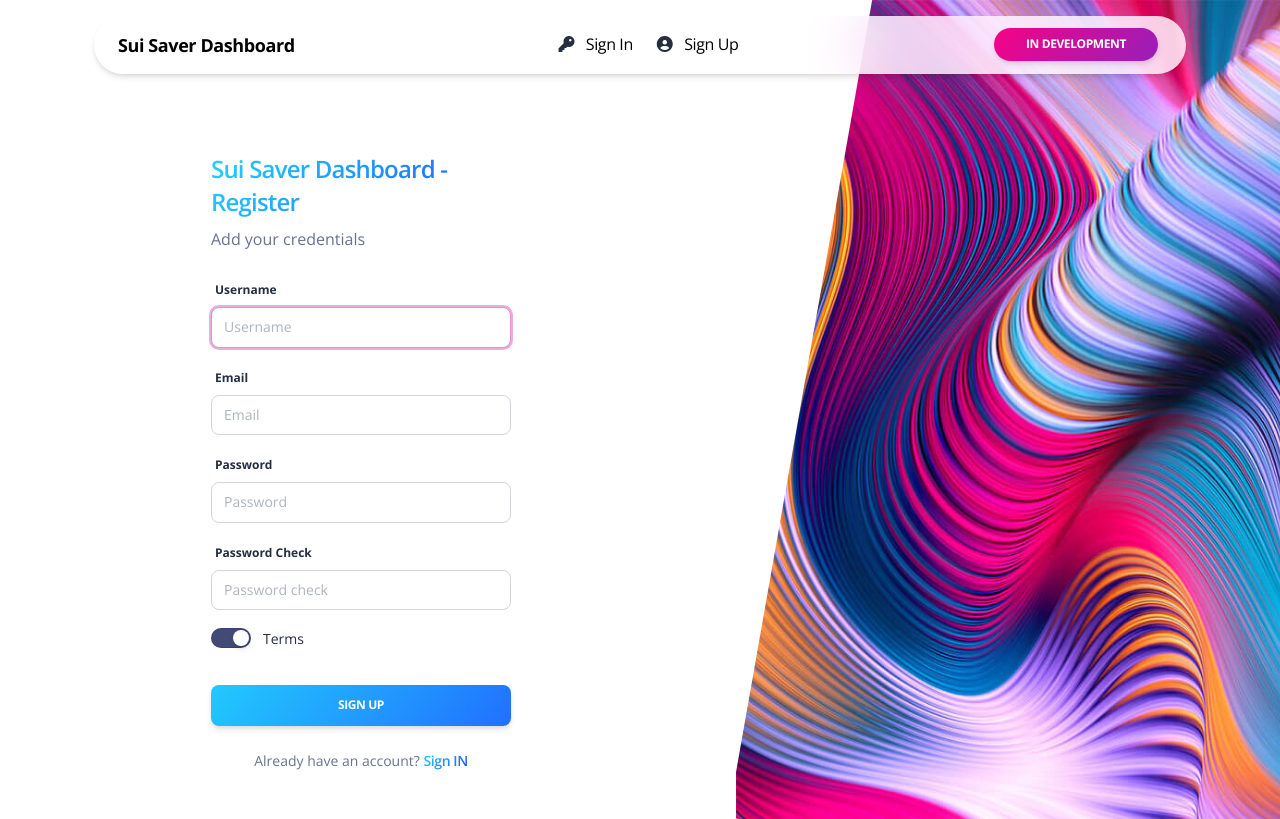
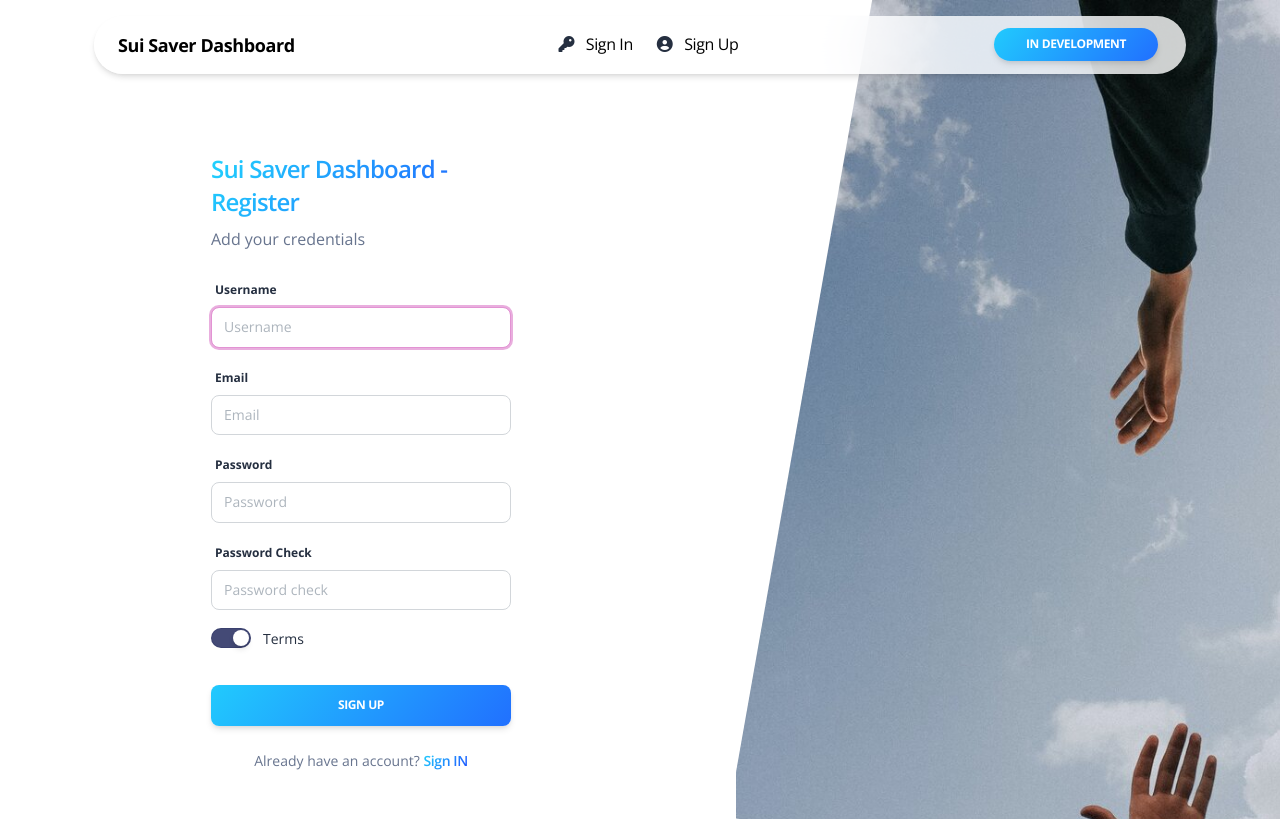
Before and after one commit to Satyajit-Codys/sui-saver-web, a Django app: page /register/ in a window 1280 px wide. Run offline with Django 3.2, Linux system fonts and the light colour scheme; some libraries are stand-ins or nearby versions.

Commit message:
New design changes

```diff
--- a/apps/templates/accounts/register.html
+++ b/apps/templates/accounts/register.html
@@ -42,8 +42,7 @@
                                     <label class="form-check-label" for="rememberMe">Terms</label>
                                 </div>
                                 <div class="text-center">
-                                        <button type="submit"
-                                                name="register"
+                                    <button type="submit" name="register"
                                         class="btn bg-gradient-info w-100 mt-4 mb-0">Sign UP</button>
                                 </div>
                             </form>
@@ -51,8 +50,7 @@
                         <div class="card-footer text-center pt-0 px-lg-2 px-1">
                             <p class="mb-4 text-sm mx-auto">
                                 Already have an account?
-                                    <a href="{% url 'login' %}"
-                                       class="text-info text-gradient font-weight-bold">Sign IN</a>
+                                <a href="{% url 'login' %}" class="text-info text-gradient font-weight-bold">Sign IN</a>
                             </p>
                         </div>
                     </div>
@@ -60,7 +58,7 @@
                 <div class="col-md-6">
                     <div class="oblique position-absolute top-0 h-100 d-md-block d-none me-n8">
                         <div class="oblique-image bg-cover position-absolute fixed-top ms-auto h-100 z-index-0 ms-n6"
-                                 style="background-image:url('/static/assets/img/curved-images/curved6.jpg')">
+                            style="background-image:url('/static/assets/img/featured/login-feature.jpg')">
                         </div>
                     </div>
                 </div>
--- a/apps/templates/home/index.html
+++ b/apps/templates/home/index.html
@@ -7,6 +7,8 @@
 
 {% block content %}
 
+
+<!-- tagline can be something like this - bridging the gap between the life and death (or indiduals) -->
 <div class="container-fluid py-4">
 
   <div class="row">
--- a/apps/templates/home/page-403.html
+++ b/apps/templates/home/page-403.html
@@ -36,7 +36,8 @@
         </div>
         <div class="col-md-6">
           <div class="oblique position-absolute top-0 h-100 d-md-block d-none me-n8">
-              <div class="oblique-image bg-cover position-absolute fixed-top ms-auto h-100 z-index-0 ms-n6" style="background-image:url('/static/assets/img/curved-images/curved6.jpg')"></div>
+            <div class="oblique-image bg-cover position-absolute fixed-top ms-auto h-100 z-index-0 ms-n6"
+              style="background-image:url('/static/assets/img/featured/login-feature.jpg')"></div>
           </div>
         </div>
       </div>
--- a/apps/templates/home/page-404.html
+++ b/apps/templates/home/page-404.html
@@ -36,7 +36,8 @@
         </div>
         <div class="col-md-6">
           <div class="oblique position-absolute top-0 h-100 d-md-block d-none me-n8">
-              <div class="oblique-image bg-cover position-absolute fixed-top ms-auto h-100 z-index-0 ms-n6" style="background-image:url('/static/assets/img/curved-images/curved6.jpg')"></div>
+            <div class="oblique-image bg-cover position-absolute fixed-top ms-auto h-100 z-index-0 ms-n6"
+              style="background-image:url('/static/assets/img/featured/login-feature.jpg')"></div>
           </div>
         </div>
       </div>
--- a/apps/templates/home/page-500.html
+++ b/apps/templates/home/page-500.html
@@ -36,7 +36,8 @@
         </div>
         <div class="col-md-6">
           <div class="oblique position-absolute top-0 h-100 d-md-block d-none me-n8">
-              <div class="oblique-image bg-cover position-absolute fixed-top ms-auto h-100 z-index-0 ms-n6" style="background-image:url('/static/assets/img/curved-images/curved6.jpg')"></div>
+            <div class="oblique-image bg-cover position-absolute fixed-top ms-auto h-100 z-index-0 ms-n6"
+              style="background-image:url('/static/assets/img/featured/login-feature.jpg')"></div>
           </div>
         </div>
       </div>
--- a/apps/templates/includes/navigation-fullscreen.html
+++ b/apps/templates/includes/navigation-fullscreen.html
@@ -32,8 +32,8 @@
                         </ul>
                         <ul class="navbar-nav d-lg-block d-none">
                             <li class="nav-item">
-                                <a target="_blank" href="#"
-                                    class="btn btn-sm btn-round mb-0 me-1 bg-gradient-primary">In Development</a>
+                                <a target="_blank" href="#" class="btn btn-sm btn-round mb-0 me-1 bg-gradient-info">In
+                                    Development</a>
                             </li>
                         </ul>
                     </div>
```
Also changed, not shown: apps/templates/accounts/login.html (+5 -6 lines), apps/static/assets/img/featured/login-feature.jpg (added). Lines whose indentation alone changed are shown as unchanged.
